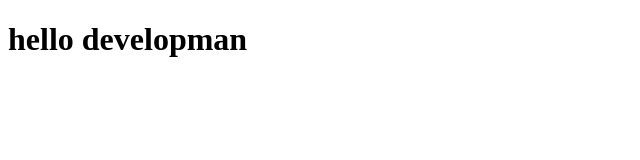
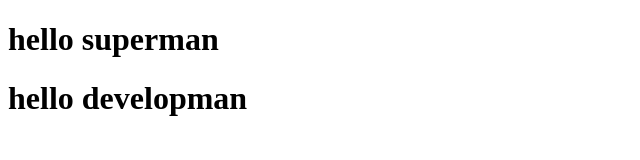
Before and after one commit to boban-dj/hello-git, a plain HTML site: page index.html in a window 1280 px wide. Shown: the whole page, without its empty margins (0-640 px from the left). Drawn offline with Linux system fonts and the light colour scheme.

Commit message:
edit index

```diff
--- a/index.html
+++ b/index.html
@@ -9,6 +9,7 @@
 
 
 
+<h1>hello superman</h1>
 <h1>hello developman</h1>
 
 
```
